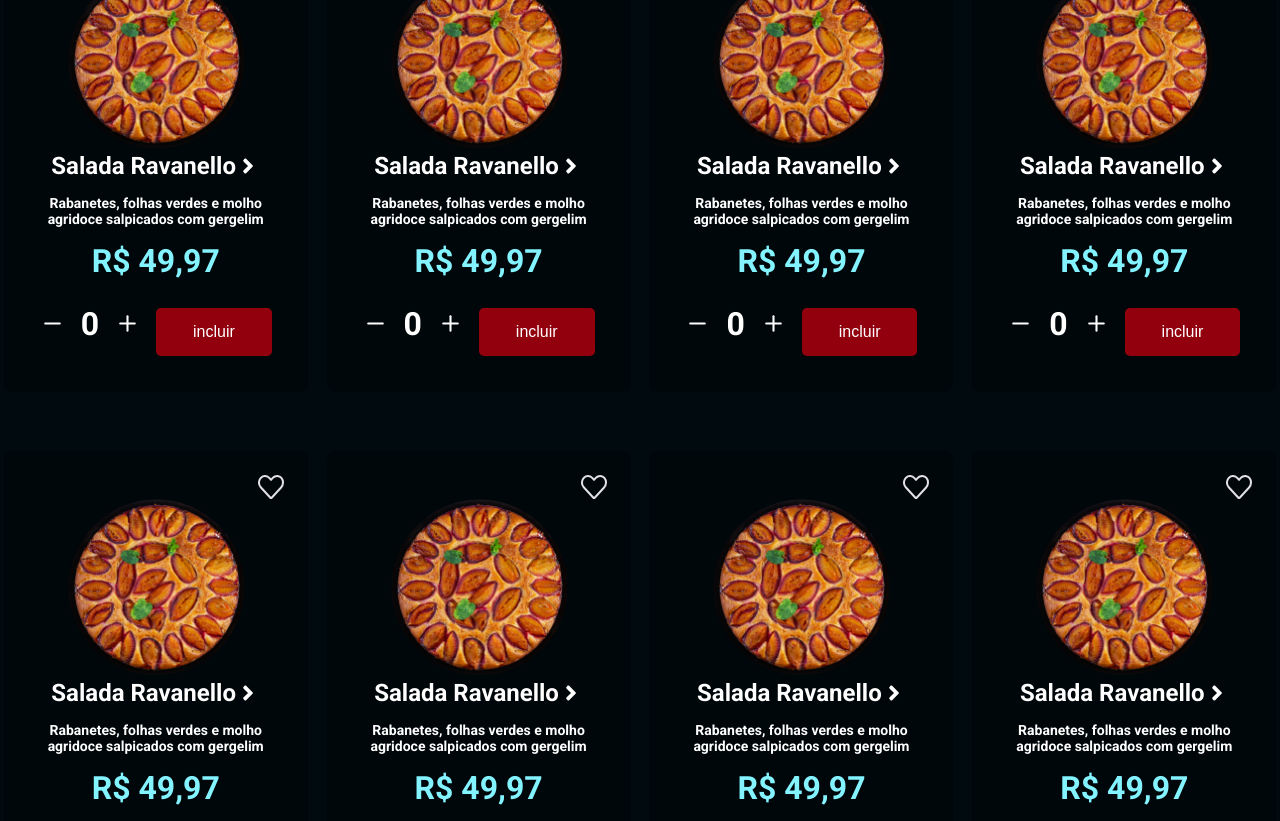
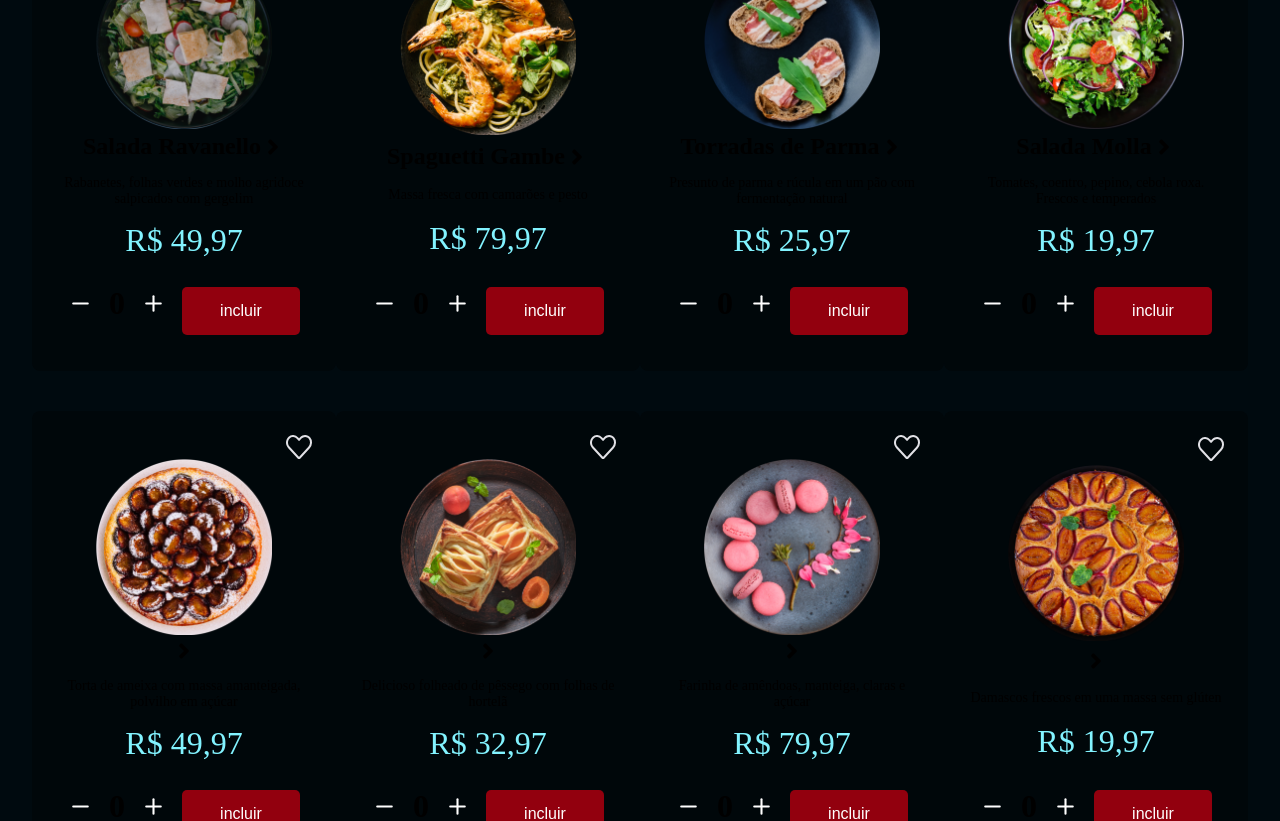
Before and after one commit to Matheusdev10/food-explorer-front, a React (Vite) app: page /home in a window 1280 px wide. Shown: the part 660-1481 px from the top of the page. Built offline with nearby package versions, Linux system fonts and the light colour scheme.

Commit message:
configurando rotas da app

```diff
--- a/package.json
+++ b/package.json
@@ -14,6 +14,7 @@
     "react-dom": "^18.2.0",
     "react-icons": "^4.7.1",
     "react-responsive-carousel": "^3.2.23",
+    "react-router-dom": "^6.9.0",
     "styled-components": "^5.3.6"
   },
   "devDependencies": {
--- a/src/Components/CardItem/index.jsx
+++ b/src/Components/CardItem/index.jsx
@@ -2,30 +2,10 @@ import { Button } from '../Button';
 import { Box } from './styles';
 import { FiMinus, FiPlus } from 'react-icons/fi';
 import { FaAngleRight } from 'react-icons/fa';
-import img from '../../assets/img/bananaCandy.png';
 import iconHeart from '../../assets/iconHeart.svg';
 import formatterMoney from '../../utils/formatterMoney';
-import { products } from '../../mock/products';
 
-// export const products = {
-//   id: string,
-//   type: string,
-//   img: string,
-//   disheName: string,
-//   description: string,
-//   price: number,
-//   dessertName: undefined,
-//   drinksName: undefined,
-// };
-
-// {
-//   products.map((product) => {
-//     <CardItem key={product} />;
-//     console.log(product);
-//   });
-// }
-
-export function CardItem() {
+export function CardItem({ img, disheName, description, price }) {
   return (
     <Box>
       <img
@@ -36,11 +16,11 @@ export function CardItem() {
         <img src={img} alt="imagem de uma comida feita de camarão" />
       </div>
       <h4>
-        {products[0].disheName}
+        {disheName}
         <FaAngleRight />
       </h4>
-      <p>{products[0].description}</p>
-      <span>{`${formatterMoney(products[0].price)}`}</span>
+      <p>{description}</p>
+      <span>{`${formatterMoney(price)}`}</span>
       <div>
         <button className="btn">
           <FiMinus size={25} />
--- a/src/Components/Footer/styles.js
+++ b/src/Components/Footer/styles.js
@@ -9,7 +9,7 @@ export const Container = styled.div`
   justify-content: space-between;
   gap: 2rem;
   background: #00111a;
-  position: absolute;
+  position: fixed;
   bottom: 0;
 
   > .logo {
--- a/src/main.jsx
+++ b/src/main.jsx
@@ -1,17 +1,15 @@
 import React from 'react';
 import ReactDOM from 'react-dom/client';
+import { RouterProvider } from 'react-router-dom';
 import GlobalStyles from './styles/global';
 import theme from './styles/theme';
 import { ThemeProvider } from 'styled-components';
-import { Details } from './pages/Details';
-import { SignIn } from './pages/SignIn';
-import { SignOut } from './pages/SignOut';
-
+import { router } from './router';
 ReactDOM.createRoot(document.getElementById('root')).render(
   <React.StrictMode>
     <ThemeProvider theme={theme}>
       <GlobalStyles />
-      <SignOut />
+      <RouterProvider router={router} />
     </ThemeProvider>
   </React.StrictMode>
 );
--- a/src/mock/products.js
+++ b/src/mock/products.js
@@ -1,8 +1,21 @@
+import saladRavanello from '../assets/img/saladRavanello.png';
+import spaguettiGambe from '../assets/img/spaguettiGambe.png';
+import parma from '../assets/img/parma.png';
+import saladMolla from '../assets/img/saladMolla.png';
+import prugnaPie from '../assets/img/prugnaPie.png';
+import peachyPastrie from '../assets/img/peachyPastrie.png';
+import macarons from '../assets/img/macarons.png';
+import cakeDamascus from '../assets/img/cakeDamascus.png';
+import espresso from '../assets/img/espresso.png';
+import juice from '../assets/img/juice.png';
+import cinnamonTea from '../assets/img/cinnamonTea.png';
+import drinkCinnamon from '../assets/img/drinkCinnamon.png';
+
 export const products = [
   {
     id: '1',
     type: 'mainDishes',
-    img: '../assets/saladRavanello.png',
+    img: saladRavanello,
     disheName: 'Salada Ravanello',
     description:
       'Rabanetes, folhas verdes e molho agridoce salpicados com gergelim',
@@ -11,7 +24,7 @@ export const products = [
   {
     id: '2',
     type: 'mainDishes',
-    img: '../assets/spaguettiGambe.png',
+    img: spaguettiGambe,
     disheName: 'Spaguetti Gambe',
     description: 'Massa fresca com camarões e pesto',
     price: 79.97,
@@ -19,7 +32,7 @@ export const products = [
   {
     id: '3',
     type: 'mainDishes',
-    img: '../assets/parma.png',
+    img: parma,
     disheName: 'Torradas de Parma',
     description: 'Presunto de parma e rúcula em um pão com fermentação natural',
     price: 25.97,
@@ -27,7 +40,7 @@ export const products = [
   {
     id: '4',
     type: 'mainDishes',
-    img: '../assets/saladMolla',
+    img: saladMolla,
     disheName: 'Salada Molla',
     description: 'Tomates, coentro, pepino, cebola roxa. Frescos e temperados',
     price: 19.97,
@@ -35,7 +48,7 @@ export const products = [
   {
     id: '5',
     type: 'dessert',
-    img: '../assets/prugnaPie.png',
+    img: prugnaPie,
     dessertName: 'Prugna Pie',
     description: 'Torta de ameixa com massa amanteigada, polvilho em açúcar ',
     price: 49.97,
@@ -43,7 +56,7 @@ export const products = [
   {
     id: '6',
     type: 'dessert',
-    img: '../assets/peachyPastrie.png',
+    img: peachyPastrie,
     dessertName: 'Peachy pastrie',
     description: 'Delicioso folheado de pêssego com folhas de hortelã ',
     price: 32.97,
@@ -51,7 +64,7 @@ export const products = [
   {
     id: '7',
     type: 'dessert',
-    img: '../assets/macarons.png',
+    img: macarons,
     dessertName: 'Macarons',
     description: 'Farinha de amêndoas, manteiga, claras e açúcar',
     price: 79.97,
@@ -59,31 +72,33 @@ export const products = [
   {
     id: '8',
     type: 'dessert',
-    img: '../assets/cakeDamascus.png',
+    img: cakeDamascus,
     dessertName: 'Bolo de damasco',
     description: 'Damascos frescos em uma massa sem glúten',
     price: 19.97,
   },
+
   {
     id: '9',
     type: 'drinks',
-    img: '../assets/juice.png',
-    drinksName: 'Suco de maracujá',
-    description: 'Suco de maracúja gelado, cremoso, docinho',
-    price: 32.97,
-  },
-  {
-    id: '10',
-    type: 'drinks',
-    img: '../assets/espresso.png',
+    img: espresso,
     drinksName: 'Espresso',
     description: 'Café cremoso feito na temperatura e pressões perfeitas',
     price: 49.97,
   },
   {
+    id: '10',
+    type: 'drinks',
+    img: juice,
+    drinksName: 'Suco de maracujá',
+    description: 'Suco de maracúja gelado, cremoso, docinho',
+    price: 32.97,
+  },
+
+  {
     id: '11',
     type: 'drinks',
-    img: '../assets/cinnamonTea.png',
+    img: cinnamonTea,
     drinksName: "Tè d'autunno",
     description: 'Chá de anis, canela e limão. Sinta o outuno italiano',
     price: 19.97,
@@ -91,9 +106,17 @@ export const products = [
   {
     id: '12',
     type: 'drinks',
-    img: '../assets/drinkCinnamon.png',
+    img: drinkCinnamon,
     drinksName: 'Pomo bourbon',
     description: 'Maça, whisky, canela. On the rocks',
     price: 79.97,
   },
+  {
+    id: '13',
+    type: 'drinks',
+    img: drinkCinnamon,
+    drinksName: 'Matheus',
+    description: 'Maça, whisky',
+    price: 79.97,
+  },
 ];
--- a/src/Components/FoodCard/index.jsx
+++ b/src/pages/Home/index.jsx
@@ -1,11 +1,9 @@
 import { Container, Box } from './styles';
 import imgHeader from '../../assets/img/imgHeader.png';
 import { products } from '../../mock/products';
+import { CardItem } from '../../Components/CardItem';
 
-// import { dishes } from '../../mock/DISHES';
-import { CardItem } from '../CardItem/index';
-
-export function FoodCard() {
+export function Home() {
   return (
     <>
       <Container>
@@ -19,13 +17,15 @@ export function FoodCard() {
           </div>
         </Box>
 
-        {products?.map((product) => (
-          <CardItem key={product} />
+        {products.map((product) => (
+          <CardItem
+            key={product.id}
+            description={product.description}
+            disheName={product.disheName}
+            img={product.img}
+            price={product.price}
+          />
         ))}
-
-        {/* {products.map((product) => {
-          <CardItem key={product} />;
-        })} */}
       </Container>
     </>
   );
--- a/src/pages/SignOut/index.jsx
+++ /dev/null
@@ -1,48 +0,0 @@
-import { Container } from './styles';
-import { Form } from './styles';
-import { Input } from '../../Components/Input';
-import { Button } from '../../Components/Button';
-import Logo from '../../assets/logo.svg';
-import { FoodCard } from '../../Components/FoodCard';
-import { Header } from '../../Components/Header';
-import { Footer } from '../../Components/Footer';
-import { CardItem } from '../../Components/CardItem';
-
-export function SignOut() {
-  return (
-    <Container>
-      <Header />
-
-      <FoodCard />
-      {/* <CardItem /> */}
-
-      {/* {products?.map((product) => (
-        <CardItem key={product} title={product} />
-      ))} */}
-
-      {/* <div> */}
-      {/* <img src={Logo} alt="icone de logo em forma hexagonal" />
-        <h1>food explorer</h1>
-      </div>
-      {
-        <Form>
-          <h1>Crie sua conta</h1>
-          <label htmlFor="Name"></label>
-          <label htmlFor="Name">Seu nome</label>
-          <Input type="name" id="Name" placeholder="Exemplo: Maria da Silva" />
-
-          <label htmlFor="Email">Email</label>
-          <Input
-            type="email"
-            id="Email"
-            placeholder="Exemplo: exemplo@exemplo.com.br"
-          />
-          <label htmlFor="Senha">Senha</label>
-          <Input type="senha" id="Senha" placeholder="No mínimo 6 caracteres" />
-          <Button className="btn" title="Criar conta" />
-          <a href="#">Já tenho uma conta</a>
-        </Form>
-      } */}
-    </Container>
-  );
-}
--- /dev/null
+++ b/src/pages/SignUp/index.jsx
@@ -0,0 +1,33 @@
+import { Container } from './styles';
+import { Form } from './styles';
+import { Input } from '../../Components/Input';
+import { Button } from '../../Components/Button';
+import Logo from '../../assets/logo.svg';
+
+export function SignUp() {
+  return (
+    <Container>
+      <div>
+        <img src={Logo} alt="icone de logo em forma hexagonal" />
+        <h1>food explorer</h1>
+      </div>
+      <Form>
+        <h1>Crie sua conta</h1>
+        <label htmlFor="Name"></label>
+        <label htmlFor="Name">Seu nome</label>
+        <Input type="name" id="Name" placeholder="Exemplo: Maria da Silva" />
+
+        <label htmlFor="Email">Email</label>
+        <Input
+          type="email"
+          id="Email"
+          placeholder="Exemplo: exemplo@exemplo.com.br"
+        />
+        <label htmlFor="Senha">Senha</label>
+        <Input type="senha" id="Senha" placeholder="No mínimo 6 caracteres" />
+        <Button className="btn" title="Criar conta" />
+        <a href="#">Já tenho uma conta</a>
+      </Form>
+    </Container>
+  );
+}
--- /dev/null
+++ b/src/router/index.jsx
@@ -0,0 +1,13 @@
+import { createBrowserRouter } from 'react-router-dom';
+import { SignUp } from '../pages/SignUp';
+import { Home } from '../pages/Home';
+export const router = createBrowserRouter([
+  {
+    path: '/',
+    element: <SignUp />,
+  },
+  {
+    path: '/home',
+    element: <Home />,
+  },
+]);
```
Also changed, not shown: src/pages/Home/styles.js (renamed from src/Components/FoodCard/styles.js), src/pages/SignUp/styles.js (renamed from src/pages/SignOut/styles.js), 1 other file (tests, documents, lock files or other folders).
